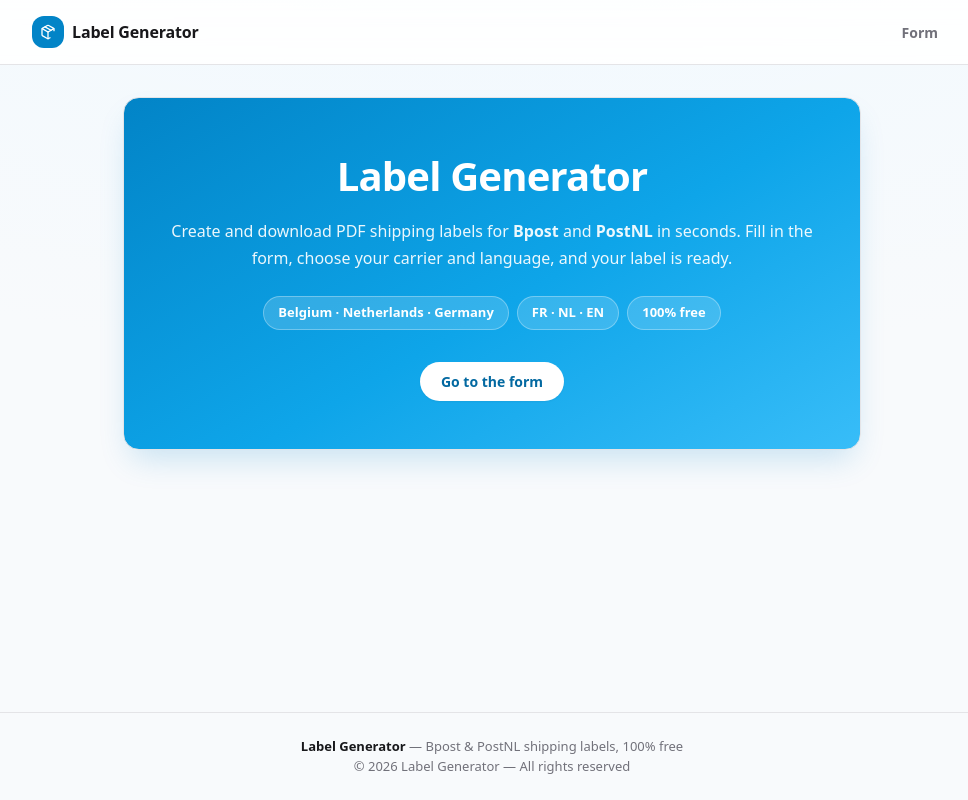
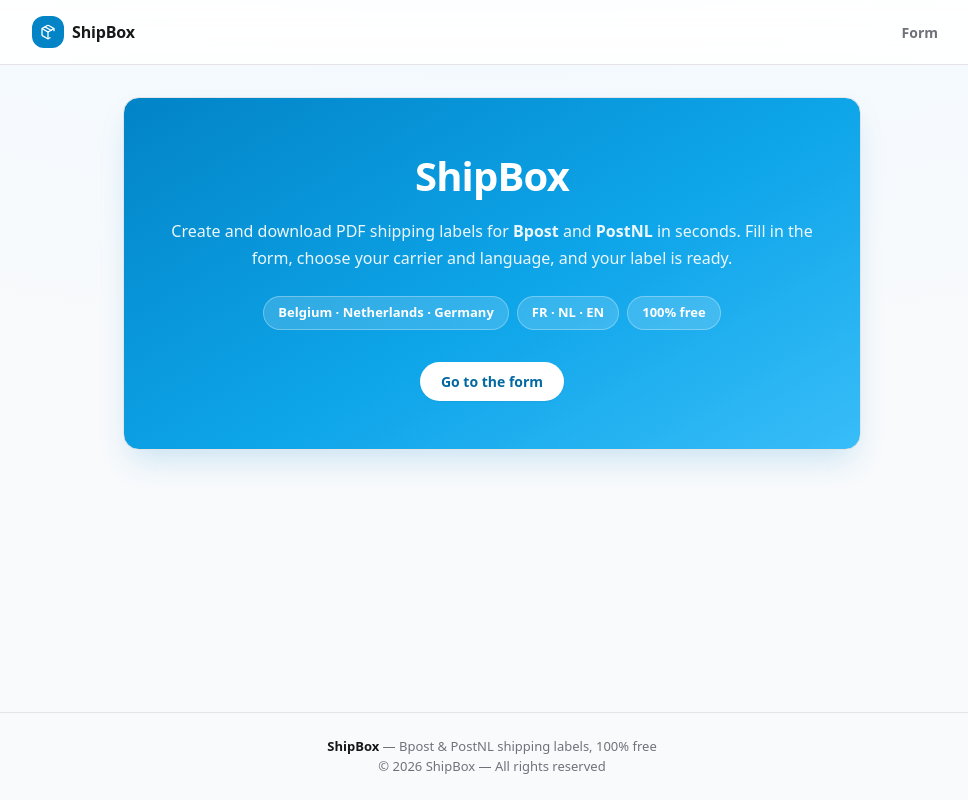
Before and after one commit to sv1nho/shipbox, a React (Vite) app: page / in a window 1280 px wide. Shown: the whole page, without its empty margins (148-1116 px from the left). Built offline with nearby package versions, Linux system fonts and the light colour scheme.

Commit message:
refactor: rename app to ShipBox

```diff
--- a/client/components/Layout.tsx
+++ b/client/components/Layout.tsx
@@ -30,7 +30,7 @@ export function Layout () {
                 <line x1='12' y1='22' x2='12' y2='12' />
               </svg>
             </span>
-            Label Generator
+            ShipBox
           </button>
           <div className='navbar-links'>
             <NavLink
@@ -51,9 +51,9 @@ export function Layout () {
 
       {/* ── Footer ── */}
       <div className='site-footer'>
-        <strong>Label Generator</strong> — Bpost &amp; PostNL shipping labels, 100% free
+        <strong>ShipBox</strong> — Bpost &amp; PostNL shipping labels, 100% free
         <br />
-        © 2026 Label Generator — All rights reserved
+        © 2026 ShipBox — All rights reserved
       </div>
 
     </div>
--- a/client/pages/Home.tsx
+++ b/client/pages/Home.tsx
@@ -4,7 +4,7 @@ export const Home = () => {
   const navigate = useNavigate()
   return (
     <div className='hero'>
-      <h1 className='hero-title'>Label Generator</h1>
+      <h1 className='hero-title'>ShipBox</h1>
 
       <p className='hero-text'>
         Create and download PDF shipping labels for <strong>Bpost</strong> and{' '}
--- a/index.html
+++ b/index.html
@@ -4,7 +4,7 @@
     <meta charset="UTF-8" />
     <meta name="viewport" content="width=device-width, initial-scale=1.0" />
     <meta http-equiv="Content-Security-Policy" content="default-src 'self'; style-src 'self' 'unsafe-inline' https://fonts.googleapis.com; font-src https://fonts.gstatic.com; img-src 'self' data:; script-src 'self'; connect-src 'self'; frame-src 'self' blob:; object-src 'none'; base-uri 'self'" />
-    <title>Label Generator</title>
+    <title>ShipBox</title>
     <link rel="preconnect" href="https://fonts.googleapis.com" />
     <link rel="preconnect" href="https://fonts.gstatic.com" crossorigin />
     <link href="https://fonts.googleapis.com/css2?family=Nunito:wght@400;600;700;800;900&display=swap" rel="stylesheet" />
```
